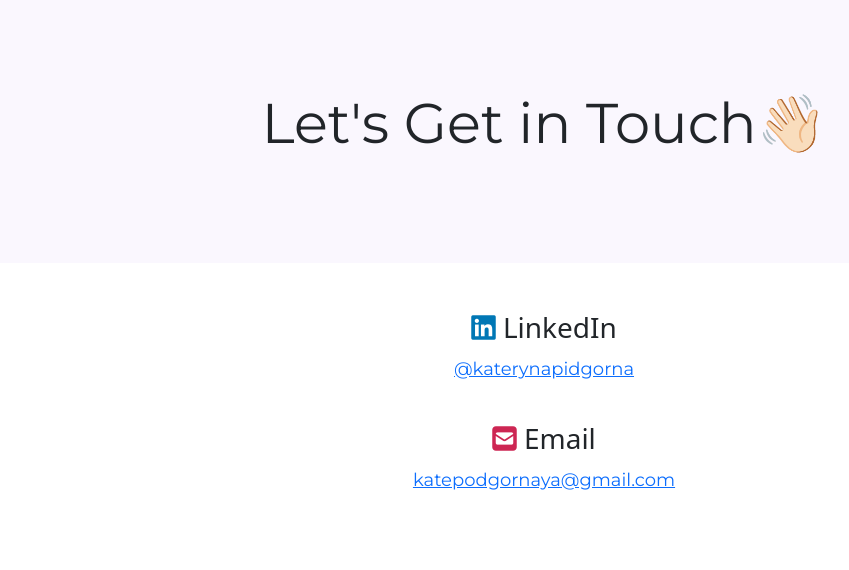
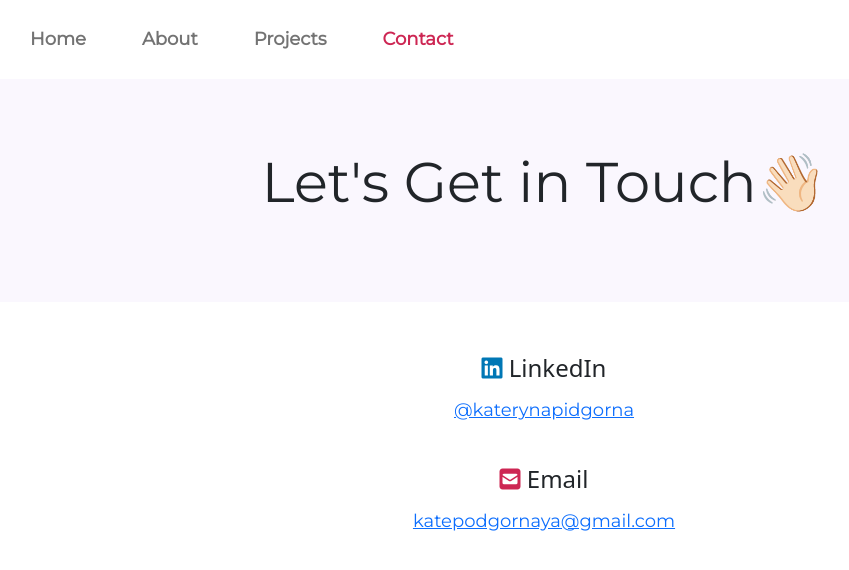
Before and after one commit to Kate8577/my-personal-website, a plain HTML site: page contact.html in a window 1280 px wide. Shown: the whole page, without its empty margins (96-945 px from the left). Drawn offline with nearby package versions, Linux system fonts and the light colour scheme.

Commit message:
Added responsive navigation

```diff
--- a/contact.html
+++ b/contact.html
@@ -17,6 +17,34 @@
     <title>Document</title>
 </head>
 <body>
+<nav class="navbar navbar-expand-lg navbar-light bg-white mt-3 mb-3">
+    <div class="container">
+        <a class="navbar-brand" href="#"></a>
+        <button class="navbar-toggler" type="button" data-bs-toggle="collapse" data-bs-target="#navbarNavDropdown"
+            aria-controls="navbarNavDropdown" aria-expanded="false" aria-label="Toggle navigation">
+            <span class="navbar-toggler-icon"></span>
+        </button>
+        <div class="collapse navbar-collapse" id="navbarNavDropdown">
+            <ul class="navbar-nav">
+                <li class="nav-item">
+                    <a class="nav-link" aria-current="page" href="/">Home</a>
+                </li>
+                <li class="nav-item">
+                    <a class="nav-link " href="about.html">About</a>
+                </li>
+                <li class="nav-item">
+                    <a class="nav-link" href="projects.html">Projects</a>
+                </li>
+                <li class="nav-item">
+                    <a class="nav-link active" href="contact.html">Contact</a>
+                </li>
+            </ul>
+            </li>
+            </ul>
+        </div>
+    </div>
+</nav>
+
 <div class="hero">
 <h1 class="mb-3 text-center">Let's Get in Touch👋🏻</h1>
 </div>
--- a/styles/styles.css
+++ b/styles/styles.css
@@ -28,7 +28,7 @@ p {
   line-height: 1.8;
 }
 .hero {
-  padding: 90px 150px;
+  padding: 70px 150px;
   background-color: var(--background-color);
 }
 .content-hero {
@@ -120,13 +120,28 @@ p {
 .fa-envelope-square {
   color: var(--accent-color);
 }
-
+.contact-links h3 {
+  font: var(--main-font);
+  font-size: 24px;
+}
+.logo {
+  max-height: 50px;
+}
+.active {
+  color: var(--accent-color) !important;
+}
+.nav-item {
+  font-family: var(--main-font);
+  font-size: 18px;
+  line-height: 15px;
+  padding: 0 20px !important;
+}
 @media (max-width: 700px) {
   .hero {
     padding: 90px 70px;
   }
   .content-hero {
-    padding: 90px 70px;
+    padding: 50px 70px;
   }
   .project-content {
     padding: 90px 70px;
```
Also changed, not shown: about.html (+30 -5 lines), index.html (+27 -0 lines), projects.html (+28 -2 lines).
